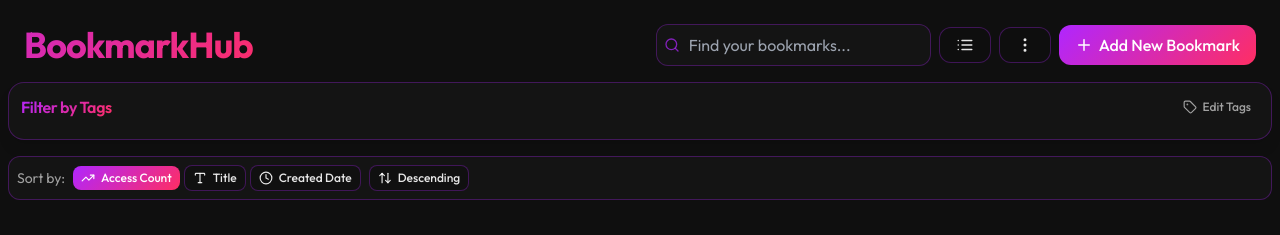
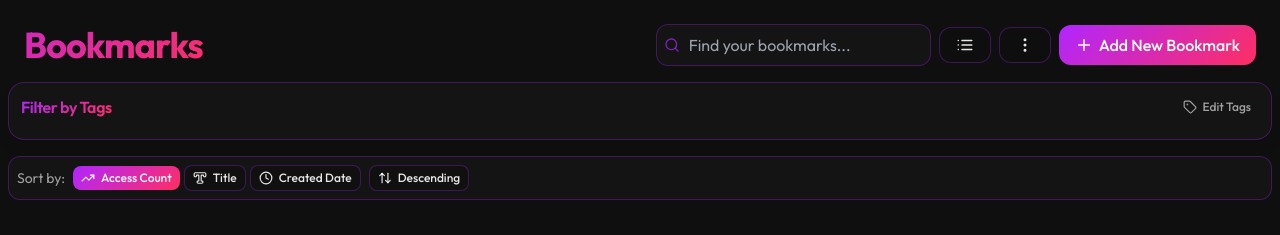
Before and after one commit to YukihiroSakuda/BookmarkHub, a Next.js app: page / in a window 1280 px wide. Shown: the top 235 px of the page. Built offline with nearby package versions, Linux system fonts and the light colour scheme.

Commit message:
refactor: ヘッダーのタイトルを変更

```diff
--- a/src/components/BookmarkHeader.tsx
+++ b/src/components/BookmarkHeader.tsx
@@ -95,7 +95,7 @@ export function BookmarkHeader({
     <>
       <div className="flex items-center justify-between gap-3 my-4 px-4">
         <h1 className="text-4xl font-bold bg-gradient-energy bg-clip-text text-transparent animate-gradient-x tracking-tight">
-          BookmarkHub
+          Bookmarks
         </h1>
         <div className="flex flex-col md:flex-row items-stretch md:items-center gap-2 w-full md:w-auto max-w-4xl">
           <div className="relative flex-1">
--- a/src/components/SortControls.tsx
+++ b/src/components/SortControls.tsx
@@ -1,5 +1,5 @@
 import { SortOption, SortOrder } from '@/types/bookmark';
-import { ArrowUpDown, Clock, TrendingUp, Type } from 'lucide-react';
+import { ArrowUpDown, Clock, TrendingUp, TypeOutline  } from 'lucide-react';
 import { Button } from './Button';
 
 interface SortControlsProps {
@@ -17,7 +17,7 @@ export function SortControls({
 }: SortControlsProps) {
   const sortOptions = [
     { value: 'accessCount' as SortOption, label: 'Access Count', icon: TrendingUp },
-    { value: 'title' as SortOption, label: 'Title', icon: Type },
+    { value: 'title' as SortOption, label: 'Title', icon: TypeOutline  },
     { value: 'createdAt' as SortOption, label: 'Created Date', icon: Clock },
   ];
 
```
